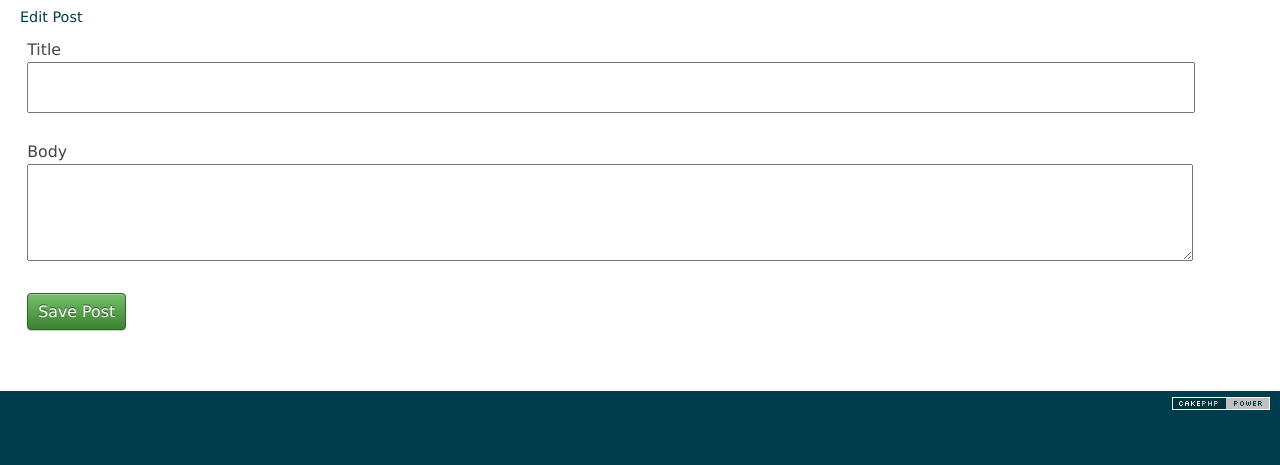
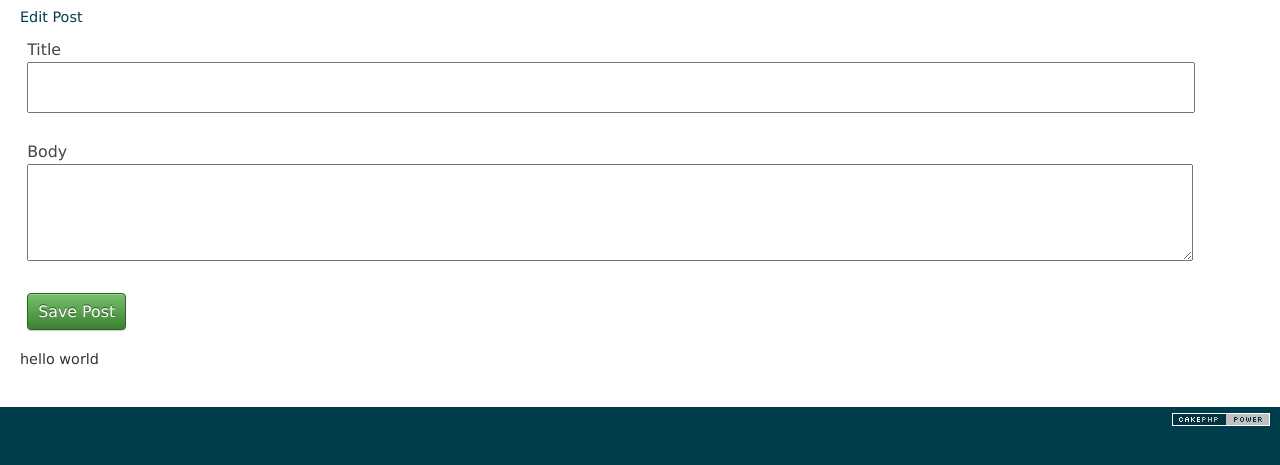
Before and after one commit to rickychow-scmp/cakePHPTest2, a CakePHP app: the page made by app/View/Posts/edit.ctp in a window 1280 px wide. Shown: the part 48-513 px from the top of the page. Run offline with PHP 8.4 and a stand-in for CakePHP, Linux system fonts and the light colour scheme; the template is opened without the code that fills it, so the values that code supplies are empty; form fields are guessed from the names that the template uses; some libraries are stand-ins or nearby versions.

Commit message:
2st release

```diff
--- a/app/View/Posts/edit.ctp
+++ b/app/View/Posts/edit.ctp
@@ -5,3 +5,5 @@ echo $this->Form->input('title');
 echo $this->Form->input('body', array('rows' => '3'));
 echo $this->Form->input('id', array('type' => 'hidden'));
 echo $this->Form->end('Save Post');
+
+echo ('hello world');
```
